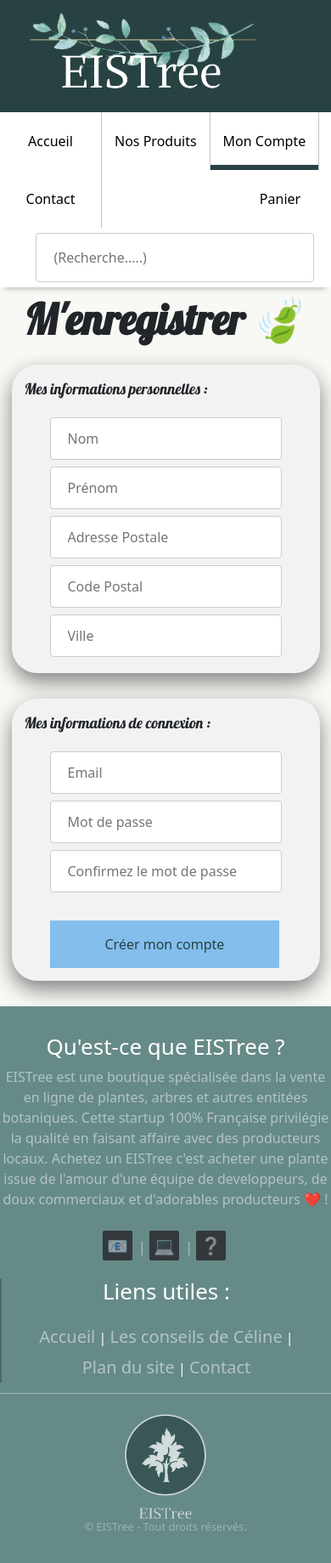
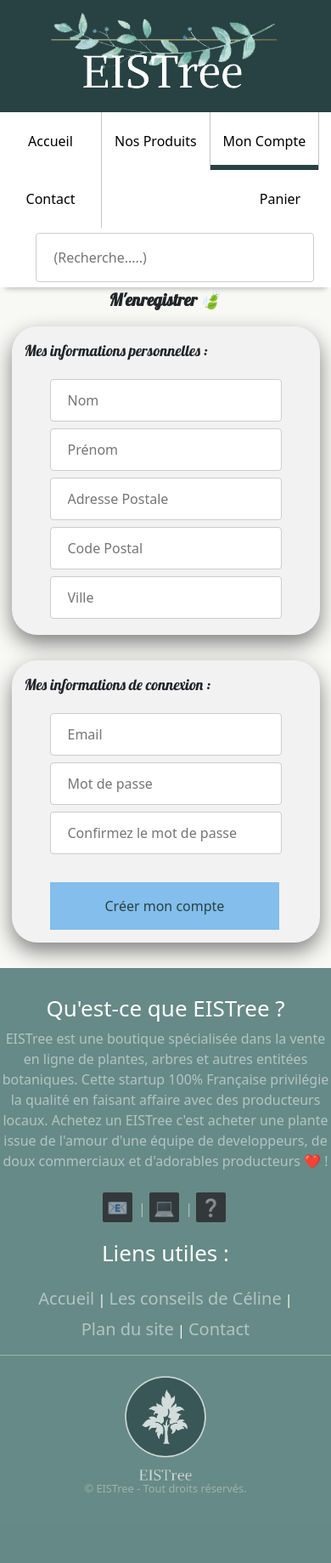
Before and after one commit to Bretzoule/eistree, a PHP site: page /register/register.html in a window 390 px wide. Shown: the whole page at 85% size. After the commit the page ends 1756 px from the top, so only its background shows below. Run offline with PHP 8.4, Linux system fonts and the light colour scheme.

Commit message:
retrait border du footer et décalage logo au centre en mode mobile

```diff
--- a/index.css
+++ b/index.css
@@ -578,6 +578,7 @@ header>.navbar {
     }
     .innerblockright {
         padding: 0;
+        border:0;
     }
     #mainTitle {
         font-size: 20px;
--- a/register/register.css
+++ b/register/register.css
@@ -426,6 +426,13 @@ footer {
     }
     .innerblockright {
         padding: 0;
+        border:0;
+    }
+    #mainTitle {
+        font-size: 20px;
+    }
+    #mainheader {
+        text-align: center;
     }
 }
 
```
Also changed, not shown: login/login.css (+7 -0 lines), panier/panier.css (+7 -0 lines).
